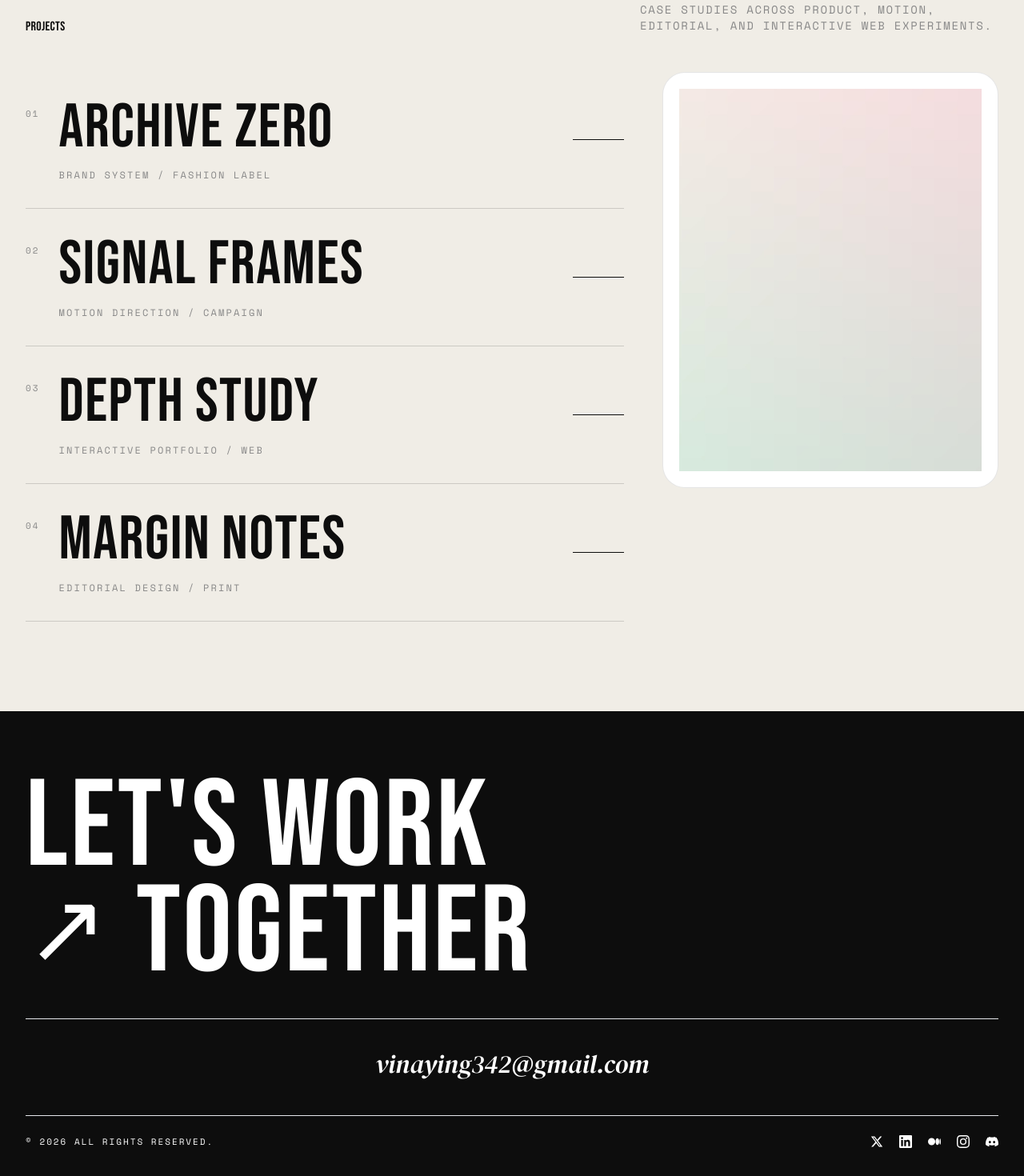
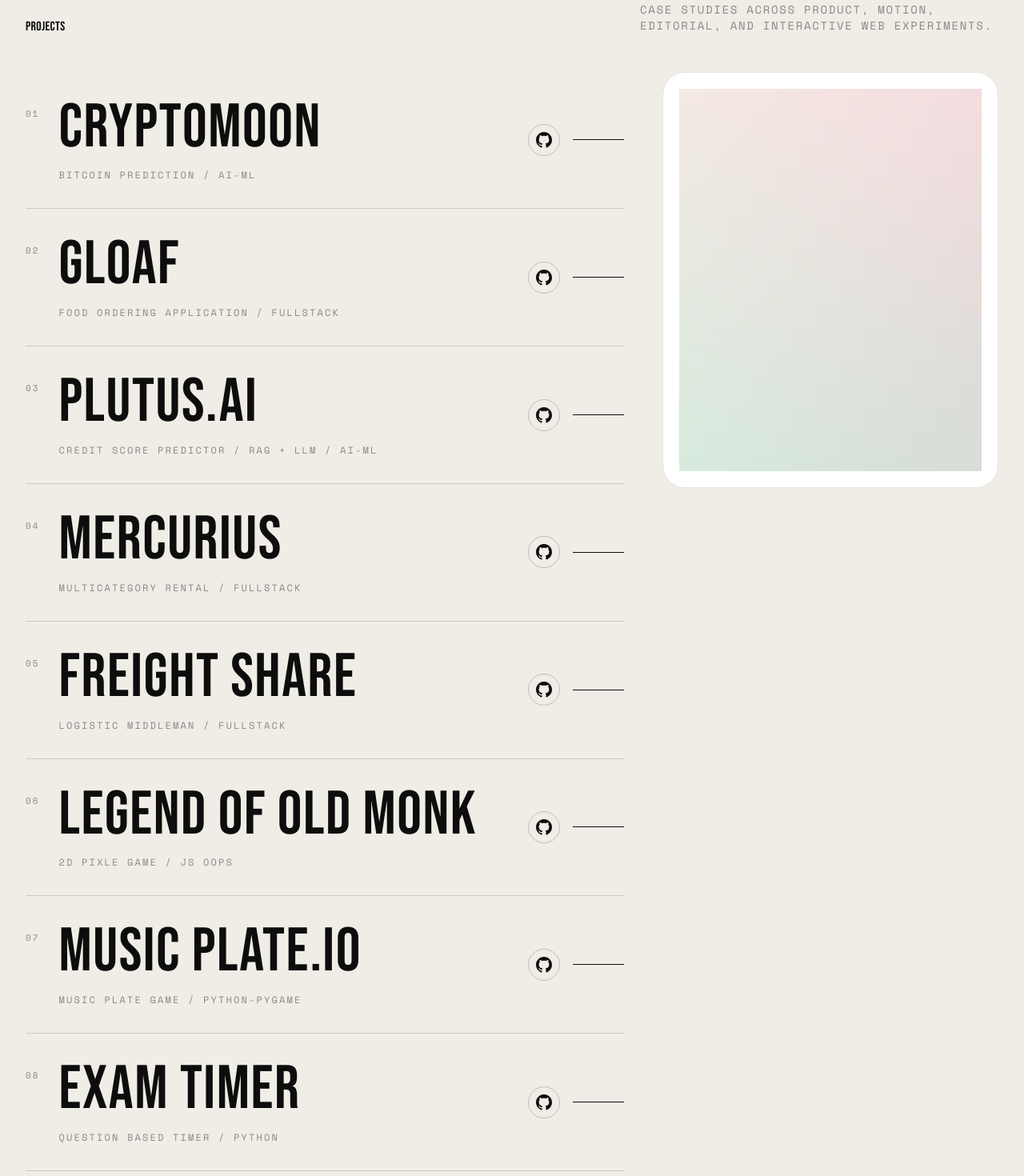
Before and after one commit to Vynxvoid/Portfolio, a React (Vite) app: page /projects in a window 1280 px wide. Shown: the part 1160-2630 px from the top of the page at 80% size. Built offline with nearby package versions, Linux system fonts and the light colour scheme.

Commit message:
Refactor code structure for improved readability and maintainability

```diff
--- a/index.html
+++ b/index.html
@@ -2,7 +2,7 @@
 <html lang="en">
   <head>
     <meta charset="UTF-8" />
-    <link rel="icon" type="image/svg+xml" href="/favicon.svg" />
+    <link rel="icon" type="image/svg+xml" href="/hero1.png" />
     <meta name="viewport" content="width=device-width, initial-scale=1.0" />
     <title>Vinayak Mohakud</title>
   </head>
--- a/src/App.jsx
+++ b/src/App.jsx
@@ -11,31 +11,67 @@ import ProjectsPage from './pages/ProjectsPage'
 const projects = [
   {
     number: '01',
-    title: 'Archive Zero',
-    category: 'Brand System / Fashion Label',
+    title: 'Cryptomoon',
+    category: 'Bitcoin Prediction / AI-ML ',
     image: '/assets/images/project-1.jpg',
-    url: 'https://github.com/vynxvoid',
+    url: 'https://cryptomoon.onrender.com/',
+    githubUrl: 'https://github.com/vynxvoid/cryptomoon',
   },
   {
     number: '02',
-    title: 'Signal Frames',
-    category: 'Motion Direction / Campaign',
+    title: 'Gloaf',
+    category: 'Food Ordering Application / FullStack',
     image: '/assets/images/project-2.jpg',
-    url: 'https://github.com/vynxvoid',
+    url: 'https://gloaf.onrender.com/',
+    githubUrl: 'https://github.com/vynxvoid/gloaf',
   },
   {
     number: '03',
-    title: 'Depth Study',
-    category: 'Interactive Portfolio / Web',
+    title: 'Plutus.AI',
+    category: 'Credit score predictor / Rag + LLM / AI-ML',
     image: '/assets/images/project-3.jpg',
-    url: 'https://github.com/vynxvoid',
+    url: 'https://plutus-ai-snowy.vercel.app/',
+    githubUrl: 'https://github.com/Vynxvoid/Plutus.ai',
   },
   {
     number: '04',
-    title: 'Margin Notes',
-    category: 'Editorial Design / Print',
+    title: 'Mercurius',
+    category: 'Multicategory Rental / FullStack',
     image: '/assets/images/project-4.jpg',
     url: 'https://github.com/vynxvoid',
+    githubUrl: 'https://github.com/Vynxvoid/Mercurius',
+  },
+  {
+    number: '05',
+    title: 'Freight Share',
+    category: 'Logistic Middleman / FullStack',
+    image: '/assets/images/project-5.jpg',
+    url: 'https://freight-share.vercel.app/',
+    githubUrl: 'https://github.com/Vynxvoid/FreightShare',
+  },
+  {
+    number: '06',
+    title: 'Legend of Old Monk',
+    category: '2D Pixle game / JS OOPs',
+    image: '/assets/images/project-4.jpg',
+    url: 'https://oldmonklegend.netlify.app/',
+    githubUrl: 'https://github.com/Vynxvoid/The-Legend-of-Old-Monk.',
+  },
+  {
+    number: '07',
+    title: 'Music Plate.io',
+    category: 'Music plate game / Python-PyGame',
+    image: '/assets/images/project-4.jpg',
+    url: 'https://github.com/Vynxvoid/Music_Plates.io/archive/main.zip',
+    githubUrl: 'https://github.com/Vynxvoid/Music_Plates.io',
+  },
+  {
+    number: '08',
+    title: 'Exam Timer',
+    category: 'Question based Timer / Python',
+    image: '/assets/images/project-4.jpg',
+    url: 'https://github.com/Vynxvoid/Exam_Timer/archive/main.zip',
+    githubUrl: 'https://github.com/Vynxvoid/Exam_Timer',
   },
 ]
 
@@ -51,6 +87,42 @@ const testimonials = [
       'Our site stopped feeling like a portfolio and started acting like a point of view.',
     name: 'Karan Jain / Field Notes',
     variant: 'dark',
+  },
+  {
+    quote:
+      'Our site stopped feeling like a portfolio and started acting like a point of view.',
+    name: 'Karan Jain / Field Notes',
+    variant: 'dark',
+  },
+  {
+    quote:
+      'Our site stopped feeling like a portfolio and started acting like a point of view.',
+    name: 'Karan Jain / Field Notes',
+    variant: 'dark',
+  },
+  {
+    quote:
+      'Our site stopped feeling like a portfolio and started acting like a point of view.',
+    name: 'Karan Jain / Field Notes',
+    variant: 'dark',
+  },
+  {
+    quote:
+      'Our site stopped feeling like a portfolio and started acting like a point of view.',
+    name: 'Karan Jain / Field Notes',
+    variant: 'dark',
+  },
+  {
+    quote:
+      'Sharp thinking, immaculate details, and motion that made the story land without noise.',
+    name: 'Leena Roy / Current Form',
+    variant: 'light',
+  },
+  {
+    quote:
+      'Sharp thinking, immaculate details, and motion that made the story land without noise.',
+    name: 'Leena Roy / Current Form',
+    variant: 'light',
   },
   {
     quote:
--- a/src/components/Hero.jsx
+++ b/src/components/Hero.jsx
@@ -100,7 +100,7 @@ function Hero({ revealReady }) {
             </motion.h2>
 
             <motion.h5
-              className="mt-4 font-mono text-sm uppercase tracking-[0.2em] text-[var(--color-accent)] hover:text-black transition duration-300 ease-in-out"
+              className="mt-4 font-mono text-sm uppercase tracking-[0.2em] text-[var(--color-accent)] hover:text-black transition duration-300 ease-in-out no-stroke"
               initial="hiddenLeft"
               animate={revealReady ? 'visible' : 'hiddenLeft'}
               variants={sideReveal}
--- a/src/components/Navbar.jsx
+++ b/src/components/Navbar.jsx
@@ -148,7 +148,7 @@ function Navbar() {
               ))}
             </div>
             <motion.a
-              href="/#contact"
+              href="#footer"
               className="inline-flex w-fit items-center gap-2 rounded-full border border-white px-5 py-3 font-mono text-[11px] uppercase tracking-[0.16em]"
               initial={{ opacity: 0, y: 24 }}
               animate={{ opacity: 1, y: 0 }}
--- a/src/components/Testimonials.jsx
+++ b/src/components/Testimonials.jsx
@@ -1,8 +1,55 @@
 import { motion } from 'framer-motion'
+import { useEffect, useRef, useState } from 'react'
 
 const ease = [0.25, 0.1, 0.25, 1]
 
 function Testimonials({ testimonials }) {
+  const scrollContainerRef = useRef(null)
+  const [scrollPosition, setScrollPosition] = useState(0)
+  const [autoScrollEnabled, setAutoScrollEnabled] = useState(true)
+
+  // Auto-scroll effect
+  useEffect(() => {
+    if (!autoScrollEnabled) return
+
+    const scrollTimer = setTimeout(() => {
+      if (scrollContainerRef.current) {
+        const container = scrollContainerRef.current
+        const maxScroll = container.scrollWidth - container.clientWidth
+        let newPosition = scrollPosition + 400
+
+        // If we've reached the end, loop back to the beginning
+        if (newPosition >= maxScroll) {
+          newPosition = 0
+          container.scrollTo({
+            left: 0,
+            behavior: 'auto',
+          })
+          setScrollPosition(0)
+        } else {
+          container.scrollTo({
+            left: newPosition,
+            behavior: 'smooth',
+          })
+          setScrollPosition(newPosition)
+        }
+      }
+    }, 5000)
+
+    return () => clearTimeout(scrollTimer)
+  }, [scrollPosition, autoScrollEnabled])
+
+  const handleScroll = (e) => {
+    setScrollPosition(e.target.scrollLeft)
+    setAutoScrollEnabled(false)
+    // Re-enable auto-scroll after 3 seconds of inactivity
+    const inactivityTimer = setTimeout(() => setAutoScrollEnabled(true), 3000)
+    return () => clearTimeout(inactivityTimer)
+  }
+
+  // Generate particle stream
+  const particles = Array.from({ length: 12 }, (_, i) => i)
+
   return (
     <section className="bg-[var(--color-white)] px-4 py-20 md:px-8 md:py-28">
       <div className="mx-auto max-w-[1600px]">
@@ -25,23 +72,28 @@ function Testimonials({ testimonials }) {
           Nice Words
         </motion.h2>
 
-        <div className="mt-12 grid gap-5 md:grid-cols-2 xl:grid-cols-[1fr_0.9fr_1.1fr]">
+        <div className="relative mt-12 pb-16">
+          <div
+            ref={scrollContainerRef}
+            onScroll={handleScroll}
+            className="scrollbar-hide flex gap-5 overflow-x-scroll pb-4"
+          >
             {testimonials.map((testimonial, index) => (
               <motion.article
-              key={testimonial.name}
-              className={`rounded-[28px] p-6 md:p-8 ${
+                key={`${testimonial.name}-${index}`}
+                className={`flex-shrink-0 w-[500px] rounded-[28px] p-6 md:p-8 ${
                   testimonial.variant === 'dark'
                     ? 'bg-[var(--color-black)] text-white'
                     : 'border border-black/10 bg-[var(--color-off-white)] text-[var(--color-black)]'
-              } ${index === 1 ? 'md:translate-y-12' : ''} ${index === 2 ? 'xl:translate-y-24' : ''}`}
+                }`}
                 data-cursor-zone={testimonial.variant === 'dark' ? 'lime' : undefined}
-              initial={{ opacity: 0, y: 40 }}
-              whileInView={{ opacity: 1, y: 0 }}
+                initial={{ opacity: 0, x: 40 }}
+                whileInView={{ opacity: 1, x: 0 }}
                 viewport={{ once: true, amount: 0.2 }}
                 transition={{ duration: 0.8, delay: index * 0.08, ease }}
               >
                 <p className="font-editorial text-[clamp(1.5rem,2.2vw,2.3rem)] italic leading-[1.08]">
-                “{testimonial.quote}”
+                  "{testimonial.quote}"
                 </p>
                 <p
                   className={`mt-8 font-mono text-[11px] uppercase tracking-[0.18em] ${
@@ -53,7 +105,38 @@ function Testimonials({ testimonials }) {
               </motion.article>
             ))}
           </div>
+
+          {/* Particle Stream at Bottom */}
+          <div className="absolute bottom-0 left-0 right-0 flex justify-center gap-3">
+            {particles.map((particle) => (
+              <motion.div
+                key={particle}
+                className="h-2 w-2 rounded-full bg-[var(--color-black)]"
+                animate={{
+                  y: [0, 8, 0],
+                  opacity: [0.3, 1, 0.3],
+                }}
+                transition={{
+                  duration: 0.6,
+                  delay: particle * 0.05,
+                  repeat: Infinity,
+                  ease: 'easeInOut',
+                }}
+              />
+            ))}
           </div>
+        </div>
+      </div>
+
+      <style>{`
+        .scrollbar-hide::-webkit-scrollbar {
+          display: none;
+        }
+        .scrollbar-hide {
+          -ms-overflow-style: none;
+          scrollbar-width: none;
+        }
+      `}</style>
     </section>
   )
 }
--- a/src/components/Work.jsx
+++ b/src/components/Work.jsx
@@ -64,7 +64,21 @@ function Work({ projects }) {
                     </p>
                   </div>
                 </div>
+                <div className="flex items-center gap-4">
+                  <a
+                    href={project.githubUrl}
+                    target="_blank"
+                    rel="noopener noreferrer"
+                    onClick={(e) => e.stopPropagation()}
+                    className="flex h-10 w-10 items-center justify-center rounded-full border border-black/20 transition-all duration-300 hover:bg-[var(--color-accent)] hover:border-[var(--color-accent)]"
+                    title="View on GitHub"
+                  >
+                    <svg className="h-5 w-5" fill="currentColor" viewBox="0 0 24 24">
+                      <path d="M12 0c-6.626 0-12 5.373-12 12 0 5.302 3.438 9.8 8.207 11.387.6.111.793-.261.793-.577v-2.234c-3.338.726-4.033-1.416-4.033-1.416-.546-1.387-1.333-1.756-1.333-1.756-1.089-.745.083-.729.083-.729 1.205.084 1.839 1.237 1.839 1.237 1.07 1.834 2.807 1.304 3.492.997.107-.775.418-1.305.762-1.604-2.665-.305-5.467-1.334-5.467-5.931 0-1.311.469-2.381 1.236-3.221-.124-.303-.535-1.524.117-3.176 0 0 1.008-.322 3.301 1.23.957-.266 1.983-.399 3.003-.404 1.02.005 2.047.138 3.006.404 2.291-1.552 3.297-1.23 3.297-1.23.653 1.653.242 2.874.118 3.176.77.84 1.235 1.911 1.235 3.221 0 4.609-2.807 5.624-5.479 5.921.43.372.823 1.102.823 2.222v 3.293c0 .319.192.694.801.576 4.765-1.589 8.199-6.086 8.199-11.386 0-6.627-5.373-12-12-12z"/>
+                    </svg>
+                  </a>
                   <div className="h-px w-16 origin-left bg-[var(--color-black)] transition-transform duration-300 ease-out group-hover:scale-x-[2.4]" />
+                </div>
               </motion.a>
             ))}
           </div>
@@ -104,6 +118,7 @@ function Work({ projects }) {
                   {project.category}
                 </span>
               </div>
+              <div className="mb-4 flex items-center justify-between">
                 <a
                   href={project.url}
                   target="_blank"
@@ -113,6 +128,18 @@ function Work({ projects }) {
                 >
                   <h3 className="font-display text-[3.25rem] uppercase leading-none">{project.title}</h3>
                 </a>
+                <a
+                  href={project.githubUrl}
+                  target="_blank"
+                  rel="noopener noreferrer"
+                  className="flex h-10 w-10 flex-shrink-0 items-center justify-center rounded-full border border-black/20 transition-all duration-300 hover:bg-[var(--color-accent)] hover:border-[var(--color-accent)]"
+                  title="View on GitHub"
+                >
+                  <svg className="h-5 w-5" fill="currentColor" viewBox="0 0 24 24">
+                    <path d="M12 0c-6.626 0-12 5.373-12 12 0 5.302 3.438 9.8 8.207 11.387.6.111.793-.261.793-.577v-2.234c-3.338.726-4.033-1.416-4.033-1.416-.546-1.387-1.333-1.756-1.333-1.756-1.089-.745.083-.729.083-.729 1.205.084 1.839 1.237 1.839 1.237 1.07 1.834 2.807 1.304 3.492.997.107-.775.418-1.305.762-1.604-2.665-.305-5.467-1.334-5.467-5.931 0-1.311.469-2.381 1.236-3.221-.124-.303-.535-1.524.117-3.176 0 0 1.008-.322 3.301 1.23.957-.266 1.983-.399 3.003-.404 1.02.005 2.047.138 3.006.404 2.291-1.552 3.297-1.23 3.297-1.23.653 1.653.242 2.874.118 3.176.77.84 1.235 1.911 1.235 3.221 0 4.609-2.807 5.624-5.479 5.921.43.372.823 1.102.823 2.222v 3.293c0 .319.192.694.801.576 4.765-1.589 8.199-6.086 8.199-11.386 0-6.627-5.373-12-12-12z"/>
+                  </svg>
+                </a>
+              </div>
             </motion.article>
           ))}
         </div>
--- a/src/index.css
+++ b/src/index.css
@@ -9,7 +9,7 @@
   --color-black: #0d0d0d;
   --color-off-white: #f0ede6;
   --color-dark: #111111;
-  --color-accent: #e8ff00;
+  --color-accent: #9fff00;
   --color-text-muted: #888888;
   --font-display: 'Bebas Neue', sans-serif;
   --font-editorial: 'DM Serif Display', serif;
@@ -185,6 +185,16 @@
   }
 }
 
+@layer utilities {
+  .text-\[var\(--color-accent\)\] {
+    -webkit-text-stroke: 1px var(--color-black);
+  }
+
+  .no-stroke {
+    -webkit-text-stroke: 0;
+  }
+}
+
 @keyframes marquee-scroll {
   from {
     transform: translateX(0);
```
Also changed, not shown: public/hero1.png (added). Lines whose indentation alone changed are shown as unchanged.
